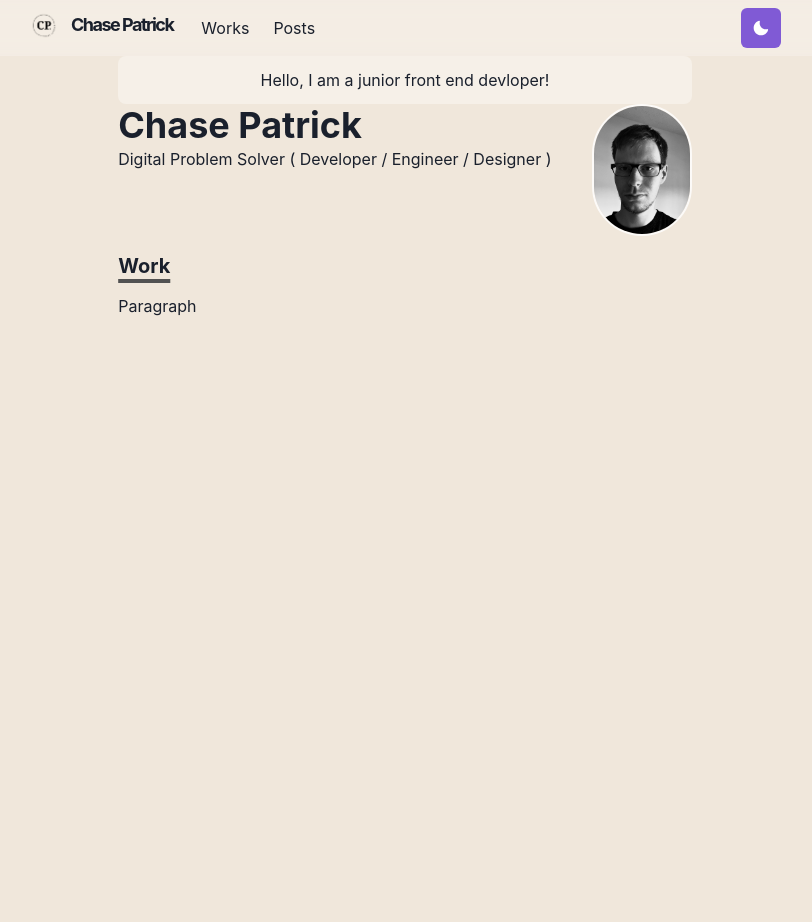
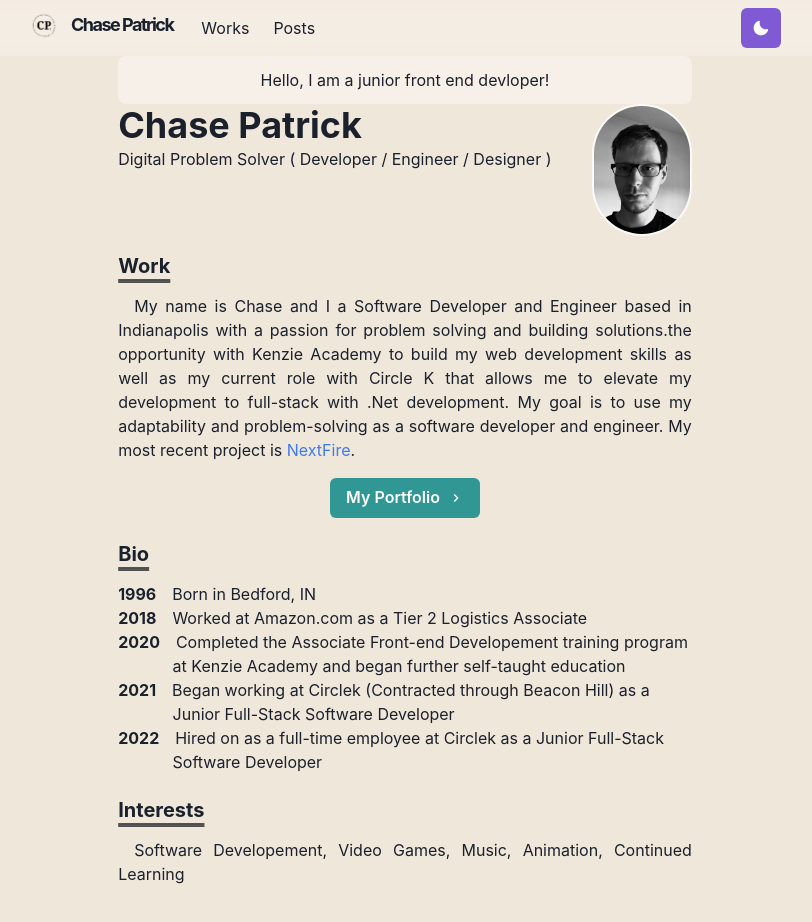
Before and after one commit to ChasePatrickDev/chasepatrickdev-homepage, a Next.js app: page / in a window 1280 px wide. Shown: the top 922 px of the page, without its empty margins (235-1047 px from the left). Before the commit the page ends 800 px from the top, so only its background shows below. Built offline with nearby package versions, Linux system fonts and the light colour scheme.

Commit message:
Added Bio Section and Animated Theme Change Button

```diff
--- /dev/null
+++ b/components/bio.js
@@ -0,0 +1,12 @@
+import { Box } from "@chakra-ui/react";
+import styled from "@emotion/styled";
+
+export const BioSection = styled(Box)`
+  padding-left: 3.4em;
+  text-indent: -3.4em;
+`;
+
+export const BioYear = styled.span`
+  font-weight: bold;
+  margin-right: 1em;
+`;
--- /dev/null
+++ b/components/paragraph.js
@@ -0,0 +1,8 @@
+import styled from "@emotion/styled";
+
+const Paragraph = styled.p`
+  text-align: justify;
+  text-indent: 1em;
+`;
+
+export default Paragraph;
--- a/components/theme-toggle-button.js
+++ b/components/theme-toggle-button.js
@@ -1,3 +1,4 @@
+import { AnimatePresence, motion } from "framer-motion";
 import { IconButton, useColorMode, useColorModeValue } from "@chakra-ui/react";
 import { SunIcon, MoonIcon } from "@chakra-ui/icons";
 
@@ -5,11 +6,22 @@ export default function ThemeToggleButton() {
   const { toggleColorMode } = useColorMode();
 
   return (
+    <AnimatePresence exitBeforeEnter initial={false}>
+      <motion.div
+        style={{ display: "inline-block" }}
+        key={useColorModeValue("light", "dark")}
+        initial={{ y: -20, opacity: 0 }}
+        animate={{ y: 0, opacity: 1 }}
+        exit={{ y: 20, opacity: 0 }}
+        transition={{ duration: 0.2 }}
+      >
         <IconButton
           aria-label="Toggle Theme"
           colorScheme={useColorModeValue("purple", "orange")}
           icon={useColorModeValue(<MoonIcon />, <SunIcon />)}
           onClick={toggleColorMode}
         ></IconButton>
+      </motion.div>
+    </AnimatePresence>
   );
 }
--- a/pages/index.js
+++ b/pages/index.js
@@ -4,8 +4,15 @@ import {
   Heading,
   Image,
   useColorModeValue,
+  Link,
+  Button,
 } from "@chakra-ui/react";
 import Section from "../components/section";
+import Paragraph from "../components/paragraph";
+import NextLink from "next/link";
+import { ChevronRightIcon } from "@chakra-ui/icons";
+import { BioSection, BioYear } from "../components/bio";
+
 export default function Home() {
   return (
     <Container>
@@ -47,7 +54,65 @@ export default function Home() {
         <Heading as="h3" variant="section-title">
           Work
         </Heading>
-        <p>Paragraph</p>
+        <Paragraph>
+          My name is Chase and I a Software Developer and Engineer based in
+          Indianapolis with a passion for problem solving and building
+          solutions.the opportunity with Kenzie Academy to build my web
+          development skills as well as my current role with Circle K that
+          allows me to elevate my development to full-stack with .Net
+          development. My goal is to use my adaptability and problem-solving as
+          a software developer and engineer. My most recent project is{" "}
+          <NextLink href="/works/nextfire">
+            <Link>NextFire</Link>
+          </NextLink>
+          .
+        </Paragraph>
+        <Box align="center" my={4}>
+          <NextLink href="/works">
+            <Button rightIcon={<ChevronRightIcon />} colorScheme="teal">
+              My Portfolio
+            </Button>
+          </NextLink>
+        </Box>
+      </Section>
+
+      <Section delay={0.2}>
+        <Heading as="h3" variant="section-title">
+          Bio
+        </Heading>
+        <BioSection>
+          <BioYear>1996</BioYear>
+          Born in Bedford, IN
+        </BioSection>
+        <BioSection>
+          <BioYear>2018</BioYear>
+          Worked at Amazon.com as a Tier 2 Logistics Associate
+        </BioSection>
+        <BioSection>
+          <BioYear>2020</BioYear>
+          Completed the Associate Front-end Developement training program at
+          Kenzie Academy and began further self-taught education
+        </BioSection>
+        <BioSection>
+          <BioYear>2021</BioYear>
+          Began working at Circlek (Contracted through Beacon Hill) as a Junior
+          Full-Stack Software Developer
+        </BioSection>
+        <BioSection>
+          <BioYear>2022</BioYear>
+          Hired on as a full-time employee at Circlek as a Junior Full-Stack
+          Software Developer
+        </BioSection>
+      </Section>
+
+      <Section delay={0.3}>
+        <Heading as="h3" variant="section-title">
+          Interests
+        </Heading>
+        <Paragraph>
+          Software Developement, Video Games, Music, Animation, Continued
+          Learning
+        </Paragraph>
       </Section>
     </Container>
   );
```
Lines whose indentation alone changed are shown as unchanged.
